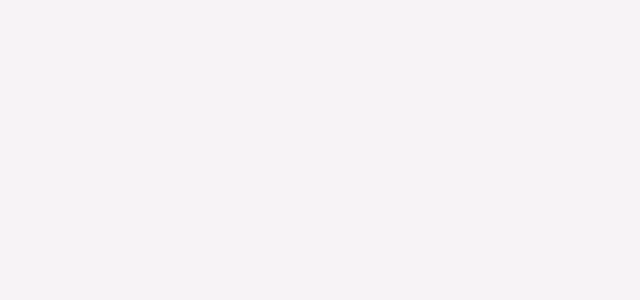
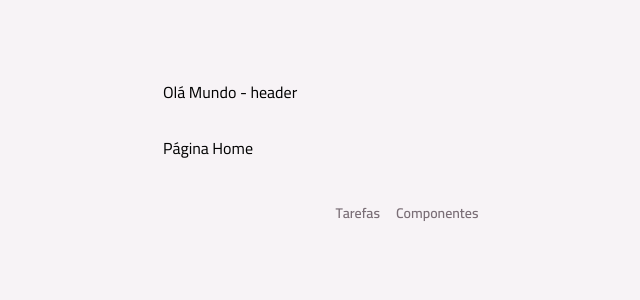
Before and after one commit to SouzaMVictor/todo, a React (Vite) app: page / in a window 1280 px wide. Before the commit this address had no page. Shown: the top 300 px of the page, without its empty margins (233-873 px from the left). Built offline with nearby package versions, Linux system fonts and the light colour scheme.

Commit message:
feat(layout): adding layout pages to router

```diff
--- a/src/App.tsx
+++ b/src/App.tsx
@@ -1,13 +1,18 @@
-import React from 'react';
-import {BrowserRouter, Routes, Route} from 'react-router';
-import PageComponents from './pages/page-components';
+
+import { BrowserRouter, Routes, Route } from "react-router";
+import PageComponents from "./pages/page-components";
+import LayoutMain from "./pages/layout-main";
+import PageHome from "./pages/page-home";
 
 export default function App() {
   return (
     <BrowserRouter>
       <Routes>
-        <Route path="/componentes" element={<PageComponents />} />
+        <Route element={<LayoutMain />}>
+          <Route index element={<PageHome/>}/>
+          <Route path="/componentes" element={<PageComponents />} />
+        </Route>
       </Routes>
     </BrowserRouter>
-  )
+  );
 }
--- /dev/null
+++ b/src/pages/layout-main.tsx
@@ -0,0 +1,30 @@
+import { NavLink, Outlet } from "react-router";
+import Container from "../components/container";
+import Text from "../components/text";
+
+export default function LayoutMain(){
+    return(
+        <>
+            <Container as="header" className="mt-3 md:mt-20">
+                Olá Mundo  - header
+            </Container>
+            <main className="mt-4 md:mt-8">
+                <Outlet />
+            </main>
+            <footer className="my-5 md:my-10">
+                <nav className="flex items-center justify-center gap-4">
+                    <NavLink to="/">
+                        <Text variant="body-sm-bold" className="text-grey-300">
+                          Tarefas
+                        </Text>
+                    </NavLink>
+                    <NavLink to="/componentes">
+                        <Text variant="body-sm-bold" className="text-grey-300">
+                          Componentes
+                        </Text>
+                    </NavLink>
+                </nav>
+            </footer>
+        </>
+    )
+}
--- /dev/null
+++ b/src/pages/page-home.tsx
@@ -0,0 +1,11 @@
+import Container from "../components/container"
+import Text from "../components/text"
+
+export default function PageHome(){
+    return(
+        <Container>
+
+            <Text>Página Home</Text>
+        </Container>
+    )
+}
```
